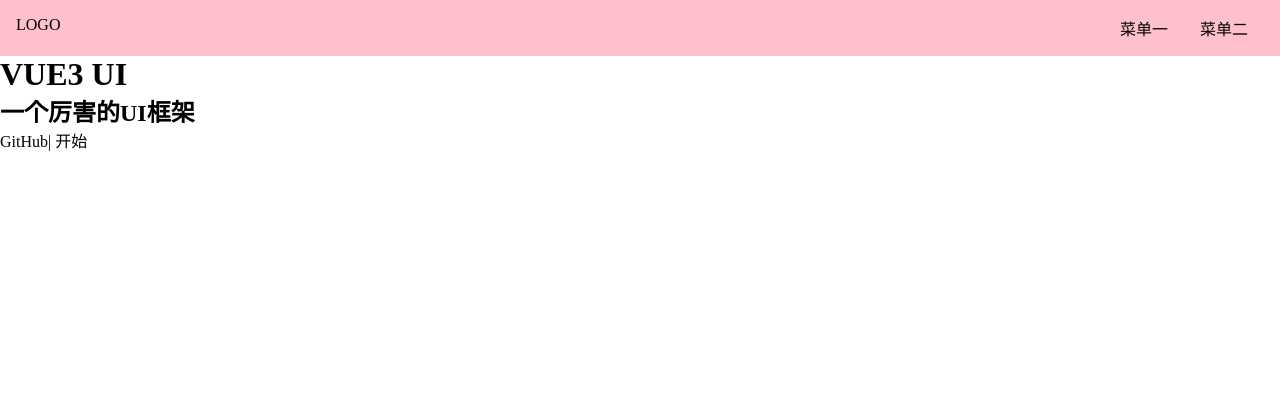
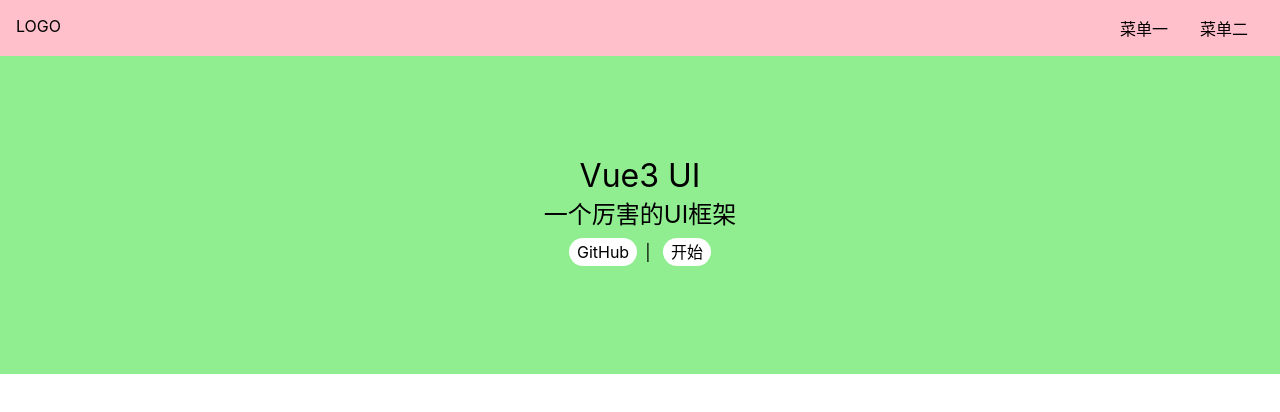
Before and after one commit to Fanrongrong-123/wheel-vue3-ui, a Vue app: page /#/ in a window 1280 px wide. Shown: the top 412 px of the page. Built offline with nearby package versions, Linux system fonts and the light colour scheme.

Commit message:
doc组件HTML,CSS初始化

```diff
--- a/src/components/topnav.vue
+++ b/src/components/topnav.vue
@@ -19,6 +19,8 @@
   background: pink;
   display: flex;
   padding: 16px;
+  position: relative;
+  z-index: 10;
 
   > .logo {
     max-width: 6em;
--- a/src/index.scss
+++ b/src/index.scss
@@ -15,5 +15,17 @@
 
   &:hover {
     border-bottom: 1px solid;
+    cursor: pointer;
   }
 }
+
+h1,h2,h3,h4,h5,h6{
+  font-weight: normal;
+}
+
+body {
+  font-size: 16px;
+  // 为什么这样写 font-family
+  // 答案见 https://github.com/zenozeng/fonts.css/
+  font-family: -apple-system, "Noto Sans", "Helvetica Neue", Helvetica, "Nimbus Sans L", Arial, "Liberation Sans", "PingFang SC", "Hiragino Sans GB", "Noto Sans CJK SC", "Source Han Sans SC", "Source Han Sans CN", "Microsoft YaHei", "Wenquanyi Micro Hei", "WenQuanYi Zen Hei", "ST Heiti", SimHei, "WenQuanYi Zen Hei Sharp", sans-serif;
+}
--- a/src/views/Doc.vue
+++ b/src/views/Doc.vue
@@ -1,7 +1,23 @@
 <template>
   <topnav/>
     <div class="content">
-      <aside>边栏</aside>
+        <aside>
+          <h2>组件列表</h2>
+          <ol>
+            <li>
+              <router-link to="/doc/switch">Switch 组件</router-link>
+            </li>
+            <li>
+              <router-link to="/doc/button">Button 组件</router-link>
+            </li>
+            <li>
+              <router-link to="/doc/dialog">Dialog 组件</router-link>
+            </li>
+            <li>
+              <router-link to="/doc/tabs">Tabs 组件</router-link>
+            </li>
+          </ol>
+        </aside>
       <main>主内容</main>
     </div>
 </template>
@@ -14,6 +30,22 @@
 }
 </script>
 
-<style scoped>
-
+<style lang="scss" scoped>
+aside {
+  background: lightblue;
+  width: 150px;
+  padding: 16px;
+  position: fixed;
+  top: 0;
+  left: 0;
+  margin-top: 50px;
+> h2 {
+  margin-bottom: 4px;
+}
+> ol {
+> li {
+  padding: 4px 0;
+}
+}
+}
 </style>
--- a/src/views/Home.vue
+++ b/src/views/Home.vue
@@ -2,11 +2,11 @@
   <div>
     <Topnav/>
     <div class="banner">
-      <h1>VUE3 UI</h1>
+      <h1>Vue3 UI</h1>
         <h2>一个厉害的UI框架</h2>
       <p class="actions">
         <a href="#">GitHub</a>|
-        <a href="#">开始</a>
+        <router-link to="/doc">开始</router-link>
       </p>
     </div>
   </div>
@@ -21,5 +21,25 @@
 </script>
 
 <style lang="scss" scoped>
-
+.banner {
+  padding: 100px 0;
+  display: flex;
+  justify-content: center;
+  align-items: center;
+  flex-direction: column;
+  background: lightgreen;
+  > .actions{
+    padding: 8px 0;
+    a {
+      margin:0 8px;
+      background: #fff;
+      display: inline-block;
+      $h: 28px;
+      height: $h;
+      line-height: $h;
+      border-radius: $h/2;
+      padding: 0 8px;
+    }
+  }
+}
 </style>
```
